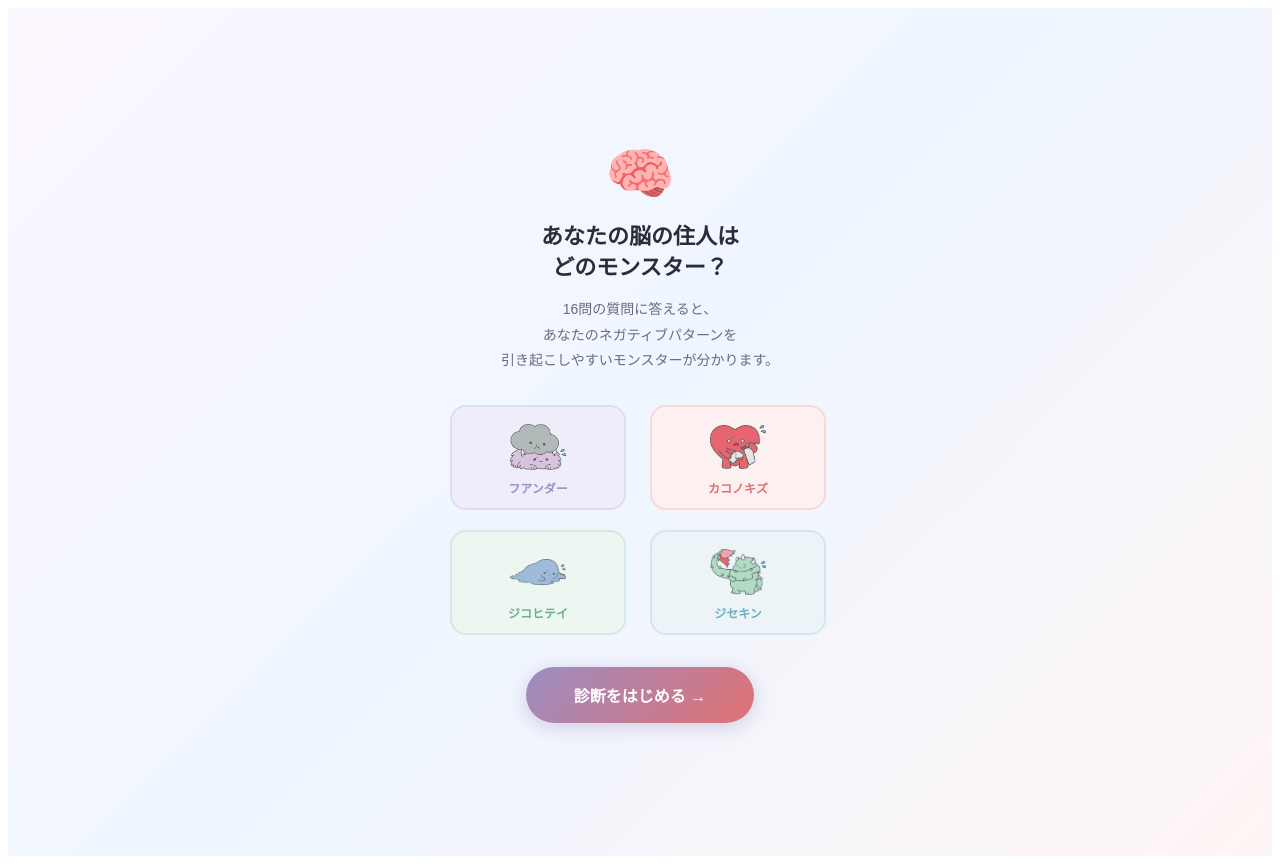
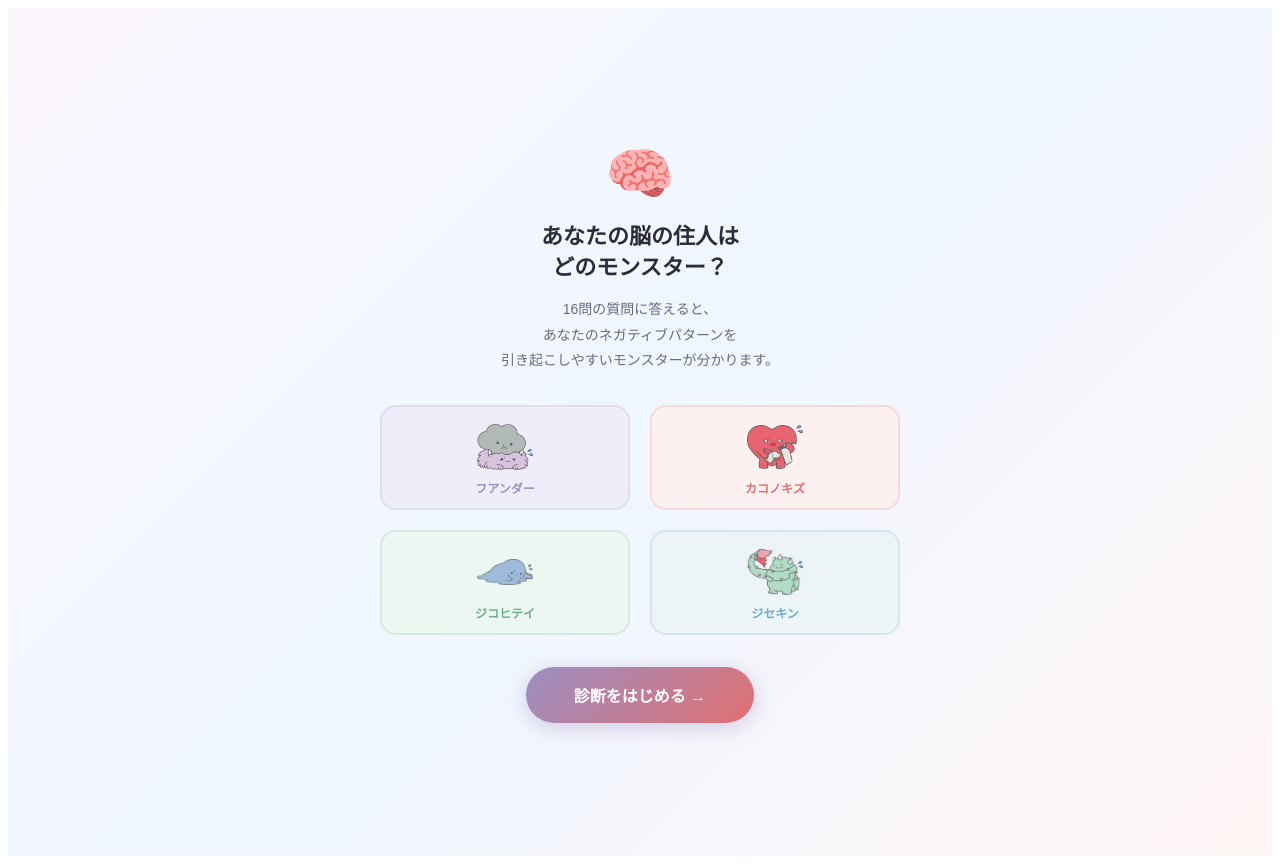
Before and after one commit to blueapple373-png/monster-shindan, a React (Vite) app: page / in a window 1280 px wide. Built offline with nearby package versions, Linux system fonts and the light colour scheme.

Commit message:
Update App.jsx

```diff
--- a/src/App.jsx
+++ b/src/App.jsx
@@ -110,9 +110,9 @@ export default function App() {
             <div style={{ fontSize:56, marginBottom:8 }}>🧠</div>
             <h1 style={{ fontSize:22, fontWeight:800, color:"#2D2D3A", marginBottom:8, lineHeight:1.4 }}>あなたの脳の住人は<br/>どのモンスター？</h1>
             <p style={{ color:"#6B6B80", fontSize:14, lineHeight:1.8, marginBottom:32 }}>16問の質問に答えると、<br/>あなたのネガティブパターンを<br/>引き起こしやすいモンスターが分かります。</p>
-        <div style={{ display:"grid", gridTemplateColumns:"repeat(2, 180px)", gap:20, justifyContent:"center", marginBottom:32 }}>
+       <div style={{ display:"grid", gridTemplateColumns:"repeat(2, 1fr)", gap:20, marginBottom:32 }}>
   {Object.values(monsters).map(m=>(
-    <div key={m.name} style={{ background:m.bg, border:`2px solid ${m.color}30`, borderRadius:16, padding:"12px 16px", textAlign:"center", width:140 }}>
+    <div key={m.name} style={{ background:m.bg, border:`2px solid ${m.color}30`, borderRadius:16, padding:"12px 16px", textAlign:"center", boxSizing:"border-box" }}>
       <img src={m.img} alt={m.name} style={{ width:56, height:56, objectFit:"contain", display:"block", margin:"0 auto" }} />
       <div style={{ fontSize:12, fontWeight:700, color:m.color, marginTop:4 }}>{m.name}</div>
     </div>
```
